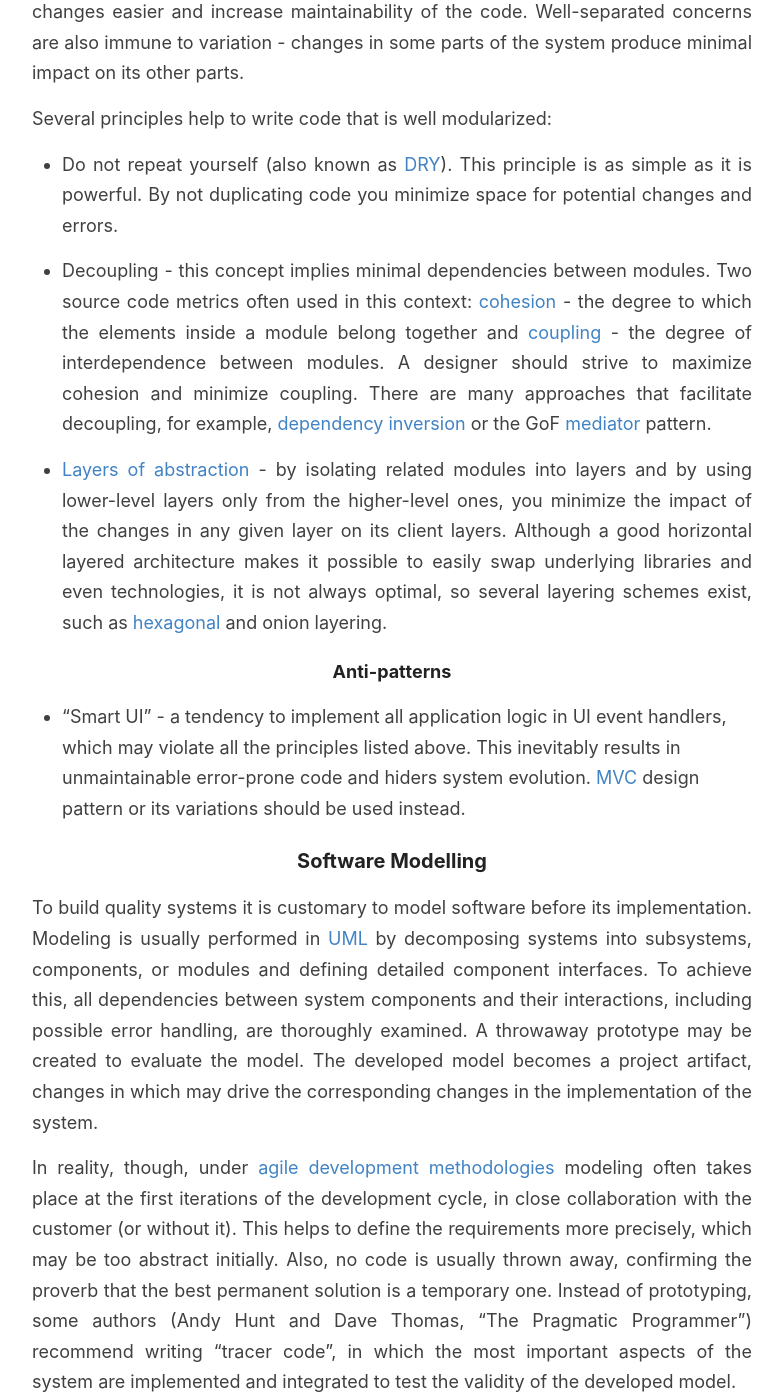
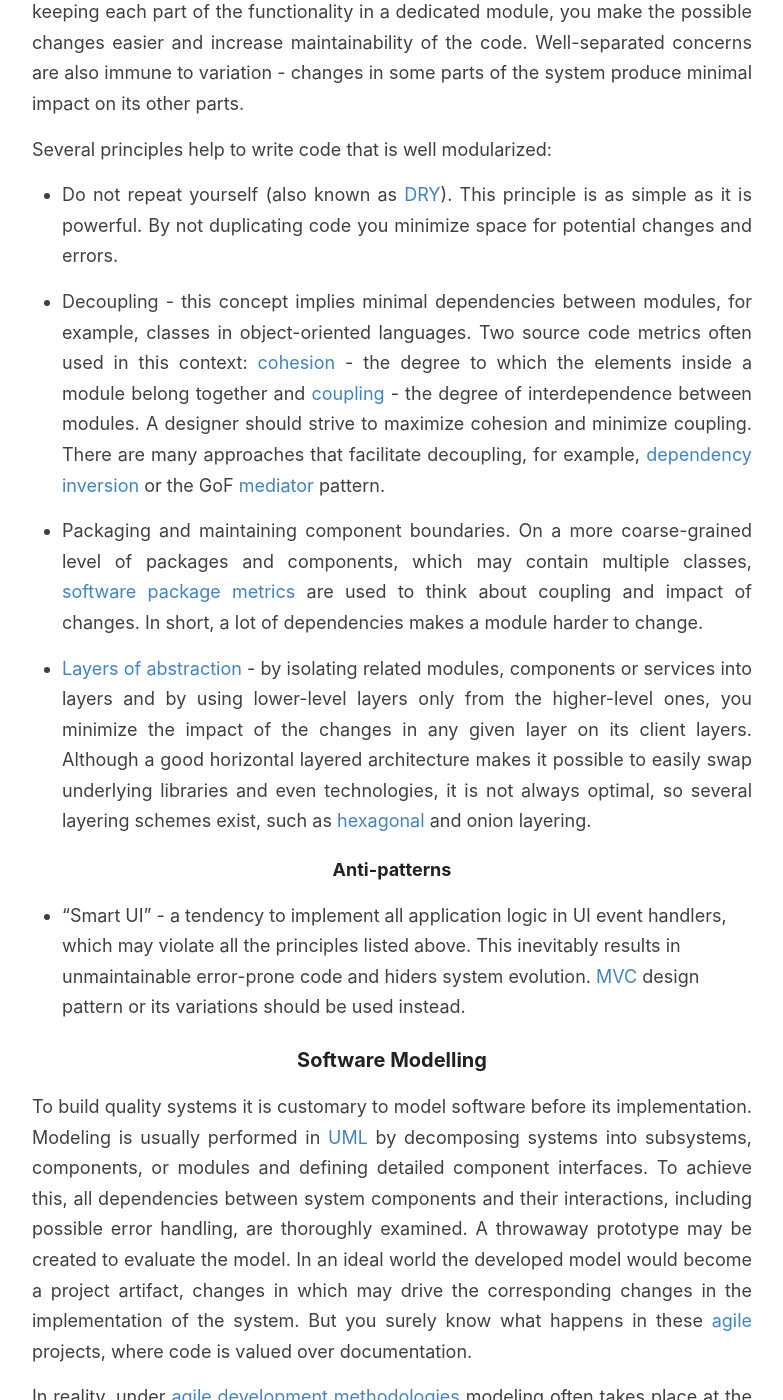
Before and after one commit to GChristensen/posts, a Jekyll site: the page built from _posts/2021-07-07-how-to-design-software-systems-qmark.md, in a window 1280 px wide and 1400 px high, scrolled down 1277 px. Shown: the whole window, without its empty margins (248-1031 px from the left). Built offline with Jekyll 4.4.1, drawn with Linux system fonts in a browser that asks for light colours; some of the changed text lies outside the part shown.

Commit message:
post edit

```diff
--- a/_posts/2021-07-07-how-to-design-software-systems-qmark.md
+++ b/_posts/2021-07-07-how-to-design-software-systems-qmark.md
@@ -4,17 +4,17 @@
 categories: [Software, Systems, Design]
 ---
 
-This topic implies many underlying aspects, for example, the proper user experience or
-subtle intricacies of project management. But if you are asking yourself more mundane questions, such as:
+This topic implies many underlying aspects. For example, it may be concerned with the quality of user experience or
+subtle intricacies of project management. If you are asking yourself more mundane questions, such as:
 "How should I partition these classes?" or "How to implement API of the business layer?" this post is for you.
 We begin with well-known basic concepts that you may have encountered elsewhere, but not suspected that they are all
 parts of the larger picture, and finish with rarely-read graduate-level literature. Maybe at the end you will find
 your own answer to the question - how to design software systems?
 
-Essentially, software engineering is the art of creating abstractions. Quality and elaboration of the used
-abstractions separate failed systems from successfully designed ones, which code is comprehensible, maintainable and has
-a minimum amount of defects. So, how to design quality abstractions, you may ask? We can approach this question from
-the several following perspectives:
+Software engineering, in its essence, is the art of creating abstractions. Quality and elaboration of the used
+abstractions separate failed software systems from successfully designed ones. They have well comprehensible code, they
+are maintainable, evolvable and have a minimum amount of defects. So, how to design quality abstractions, you may ask?
+We can approach this question from the several following perspectives:
 
 * Separation of concerns.
 * Software modeling.
@@ -45,18 +45,24 @@
 * Do not repeat yourself (also known as [DRY](https://en.wikipedia.org/wiki/Don%27t_repeat_yourself)). This principle is
   as simple as it is powerful. By not duplicating code you minimize space for potential changes and errors.
 
-* Decoupling - this concept implies minimal dependencies between modules. Two source code metrics often used in
-  this context: [cohesion](https://en.wikipedia.org/wiki/Cohesion_(computer_science)) - the degree to which the elements
+* Decoupling - this concept implies minimal dependencies between modules, for example, classes in object-oriented
+  languages. Two source code metrics often used in this
+  context: [cohesion](https://en.wikipedia.org/wiki/Cohesion_(computer_science)) - the degree to which the elements
   inside a module belong together and [coupling](https://en.wikipedia.org/wiki/Coupling_(computer_programming)) - the
-  degree of interdependence between modules. A designer should strive to maximize cohesion and minimize coupling.
-  There are many approaches that facilitate decoupling, for example, [dependency inversion](https://en.wikipedia.org/wiki/Dependency_inversion_principle)
+  degree of interdependence between modules. A designer should strive to maximize cohesion and minimize coupling. There
+  are many approaches that facilitate decoupling, for
+  example, [dependency inversion](https://en.wikipedia.org/wiki/Dependency_inversion_principle)
   or the GoF [mediator](https://en.wikipedia.org/wiki/Mediator_pattern) pattern.
 
-* [Layers of abstraction](https://en.wikipedia.org/wiki/Abstraction_layer) - by isolating related modules into layers
-  and by using lower-level layers only from the higher-level ones, you minimize the impact of the changes in any given layer
-  on its client layers. Although a good horizontal layered architecture makes it possible to easily swap underlying
-  libraries and even technologies, it is not always optimal, so several layering schemes exist, such
-  as [hexagonal](https://en.wikipedia.org/wiki/Hexagonal_architecture_(software)) and onion layering.
+* Packaging and maintaining component boundaries. On a more coarse-grained level of packages and components, which may
+  contain multiple classes, [software package metrics](https://en.wikipedia.org/wiki/Software_package_metrics) are used
+  to think about coupling and impact of changes. In short, a lot of dependencies makes a module harder to change.
+
+* [Layers of abstraction](https://en.wikipedia.org/wiki/Abstraction_layer) - by isolating related modules, components or
+  services into layers and by using lower-level layers only from the higher-level ones, you minimize the impact of the
+  changes in any given layer on its client layers. Although a good horizontal layered architecture makes it possible to
+  easily swap underlying libraries and even technologies, it is not always optimal, so several layering schemes exist,
+  such as [hexagonal](https://en.wikipedia.org/wiki/Hexagonal_architecture_(software)) and onion layering.
 
 #### Anti-patterns
 
@@ -69,13 +75,14 @@
 
 To build quality systems it is customary to model software before its implementation. Modeling is usually performed
 in [UML](https://en.wikipedia.org/wiki/Unified_Modeling_Language)
-by decomposing systems into subsystems, components, or modules and defining detailed component interfaces. To achieve this,
-all dependencies between system components and their interactions, including possible error handling, are thoroughly examined.
-A throwaway prototype may be created to evaluate the model.
-The developed model becomes a project artifact, changes in which may drive the corresponding changes in the implementation
-of the system.
+by decomposing systems into subsystems, components, or modules and defining detailed component interfaces. To achieve
+this, all dependencies between system components and their interactions, including possible error handling, are
+thoroughly examined. A throwaway prototype may be created to evaluate the model. In an ideal world the developed model
+would become a project artifact, changes in which may drive the corresponding changes in the implementation of the
+system. But you surely know what happens in these [agile](https://agilemanifesto.org/) projects, where code is valued
+over documentation.
 
-In reality, though, under [agile development methodologies](https://en.wikipedia.org/wiki/Agile_software_development)
+In reality, under [agile development methodologies](https://en.wikipedia.org/wiki/Agile_software_development)
 modeling often takes place at the first iterations of the development cycle, in close
 collaboration with the customer (or without it). This helps to define the requirements more precisely, which may be
 too abstract initially. Also, no code is usually thrown away, confirming the proverb that the best permanent solution
@@ -105,23 +112,22 @@
 1. Good understanding of the problem-area jargon may be really important for the building of a quality domain model.
 2. The domain code (also known as business logic or business rules) should be kept clean from other types of application
    logic to minimize the gap between the domain model and its implementation. It is because of that MVC was invented,
-   and utility logic is usually placed into a separate layer of services.
-3. Sometimes, when domain logic is dense and volatile, it is more convenient to use [rule-engines](https://en.wikipedia.org/wiki/Business_rules_engine)
-   (also known as production systems) than to implement it manually.
-4. To save Houston of problems, different units of measurement and other such value objects should be implemented as separate types
+   and non-domain utility or application logic is usually placed into a separate layer of services.
+3. To save Houston of problems, different units of measurement and other such value objects should be implemented as separate types
    to prevent meaningless arithmetic operations between them.
 
 ### Complexity Management
 
 Quality of the used abstractions is very important in managing complexity. In broad sense, complexity is characterized
-by the cognitive effort necessary to understand the program. You can differ a quality abstraction from a bad one by its
-depth (this is a technical term: John Ousterhout, "A Philosophy of Software Design"). The depth is measured by the ratio
-of elaboration of the abstraction interface to its functionality. A good abstraction has a succinct well-defined
-interface with meaningful names and covers wast functionality. The opposite is true for a bad abstraction: it has a wast
-interface with poorly named members that, possibly, just delegate functionality to an another layer. Although, sometimes
-this may be a necessary evil, such as in the GoF [adapter](https://en.wikipedia.org/wiki/Adapter_pattern) pattern. A
-good abstraction also hides unimportant details and reveals only important ones, minimizing the associated cognitive
-noise, for example, by providing reasonable defaults.
+by the cognitive effort necessary to understand the program. A quality abstraction may be distinguished from a bad one
+by its depth (this is a technical term: John Ousterhout, "A Philosophy of Software Design"). The depth is measured by
+the ratio of elaboration of the abstraction interface to its functionality. A good abstraction has a succinct
+well-defined interface with meaningful names and covers wast functionality. The opposite is true for a bad abstraction:
+it has a wast interface with poorly named members that, possibly, just delegate functionality to an another layer.
+Although, sometimes this may be a necessary evil, such as in the
+GoF [adapter](https://en.wikipedia.org/wiki/Adapter_pattern) pattern. A good abstraction also hides unimportant details
+and reveals only important ones, minimizing the associated cognitive noise, for example, by providing reasonable
+defaults.
 
 A yet another simple and powerful principle also helps to keep complexity at bay: Occam's razor (also known as
 [KISS](https://en.wikipedia.org/wiki/KISS_principle)). By not multiplying entities without necessity, you are not making
@@ -230,13 +236,14 @@
 
 ##### Aspect-Oriented Programming
 
-Something is still rotten in your kingdom, say proponents of [aspect-oriented programming](https://en.wikipedia.org/wiki/Aspect-oriented_programming).
-You have cross-cutting concerns (this is, obviously, a technical term), such as logging, that dangle from here and there,
-and pollute your code. Let's take them into a single place using [advices](https://en.wikipedia.org/wiki/Advice_(programming))
-(this is a technical term familiar to Lisp programmers), which will result in a better separation
-of concerns. Other programmers are shrugging, and consider this paradigm if not harmful, but of limited use,
-since pointcuts (this is yet another technical term, denoting places where advices are applied) do not provide
-the same granularity as the direct use of cross-cutting concerns.
+Something is still rotten in your kingdom, say proponents
+of [aspect-oriented programming](https://en.wikipedia.org/wiki/Aspect-oriented_programming). You have cross-cutting
+concerns (this is, obviously, a technical term), such as logging or transaction management, that dangle from here and
+there, and pollute your code. Let's take them into a single place using [advices](https://en.wikipedia.org/wiki/Advice_(programming))
+(this is a technical term familiar to Lisp programmers), which will result in a better separation of concerns. Other
+programmers are shrugging, and consider this paradigm if not harmful, but of limited use, since pointcuts (this is yet
+another technical term, denoting places where advices are applied) do not provide the same granularity as the direct use
+of cross-cutting concerns.
 
 ##### Metaprogramming
 
@@ -250,10 +257,9 @@
 ##### Functional Programming
 
 Although functional programming was not developed as a direct response to the problems of OOP and takes its roots in
-[category-theory](https://en.wikipedia.org/wiki/Category_theory)
-and [lambda-calculus](https://en.wikipedia.org/wiki/Lambda_calculus)
-of Alonso Church, it can successfully eliminate some OOP hurdles by severely restricting programmers at the level of
-language. For example, side effects are prohibited in most places, and looping constructs are replaced by recursion,
+[category-theory](https://en.wikipedia.org/wiki/Category_theory) and [lambda-calculus](https://en.wikipedia.org/wiki/Lambda_calculus)
+of Alonso Church, it can successfully eliminate some hurdles of OOP by severely restricting programmers at the level of
+language. For example, side effects are prohibited in the most places, and looping constructs are replaced by recursion,
 which is usually done through folding. Abstractions are built using higher-order functions and functional composition. To
 successfully use the functional approach, a programmer needs to learn how to bypass imposed restrictions (often referenced
 by the technical term "purity") by utilizing
@@ -267,13 +273,32 @@
 * [Combinators](https://en.wikipedia.org/wiki/Fixed-point_combinator)
 * [Currying](https://en.wikipedia.org/wiki/Currying)
 * [Folding](https://en.wikipedia.org/wiki/Fold_(higher-order_function))
+* [Monoids](https://en.wikipedia.org/wiki/Monoid_(category_theory))
 * [Monads](https://en.wikipedia.org/wiki/Monad_(functional_programming))
+* [Functors](https://en.wikipedia.org/wiki/Functor_(functional_programming))
+* ...
 
 If you already have an extensive OOP experience, the only way to master FP is to use only (and only) languages that
 enforce purity, such as [Haskell](https://en.wikipedia.org/wiki/Haskell_(programming_language))
 or [ML](https://en.wikipedia.org/wiki/ML_(programming_language)) family of languages. But because the ability of the pure FP to
 reduce cognitive effort is questionable for any real-world application, OOP programmers often consider it harmful,
 probably, not without a reason. In moderate amounts, though, it can produce truly elegant solutions.
+
+You may try to convince yourself in this by trying the following steps exactly in the order listed (the list may be a little opinionated):
+
+* Read "The Joy of Kotlin" by Pierre-Yves Saumont, which thoroughly describes the basics of functional programming and
+does a tremendous job to demonstrate how ugly it may look being practiced with an imperative programming language.
+
+* Read "Functional Programming in Scala" by Paul Chiusano and Runar Bjarnason, which tries to teach more advanced
+functional patterns and shows how an ambiguous unintuitive syntax of a hybrid programming language may obscure
+clear enough concepts.
+
+* Read "Real World Haskell" by Bryan O'Sullivan, Don Stewart, and John Goerzen, which tells how it is painful and futile
+to build something more complex than "Hello World" in a purely functional way without industry-grade tooling and frameworks.
+In this sense the book lost absolutely nothing for almost 15 years of its existence.
+
+* If you are still struggling, read [Professor Frisby's Mostly Adequate Guide to Functional Programming](https://github.com/MostlyAdequate/mostly-adequate-guide)
+which demonstrates how to do things in a purely functional way in JavaScript.
 
 ##### Contract Programming
 
@@ -298,7 +323,7 @@
 (or a subscriber/publisher framework which utilizes a message queue that is called a reactive event stream), while
 showing beautiful ads to the user in full-HD and 60 FPS, until the results are obtained. Unfortunately, if your business
 is ad-based, this approach may harm it, since parallelized set of tasks usually executes faster than the same set of
-sequential ones, so there may be places where it considered harmful.
+sequential ones, so there may be places where it considered harmful (in reality, of course, of unnecessary bloat).
 
 ##### Domain-Specific Languages
 
@@ -353,7 +378,8 @@
   Abstract factories are usually used to create instances of such volatile objects.
 
 All these principles are described in more detail in the book
-"Clean Architecture: A Craftsman's Guide to Software Structure and Design" by Robert C. Martin.
+"Clean Architecture: A Craftsman's Guide to Software Structure and Design" by Robert C. Martin. The name may be misleading,
+because this is a book not about architecture, but about tidiness.
 
 #### GRASP Principles
 
@@ -440,6 +466,16 @@
   with components assigned to hardware nodes.
 * Non-functional requirements view - evaluates non-functional architecture properties such as performance or resilience.
 
+In narrowest sense, software architecture is the art of maintaining dependencies and boundaries between system components
+to keep system testable, maintainable and evolvable. To do this you need to learn a set of *architectural patterns*, described,
+for example, in the books: "Java Application Architecture" by Kirk Knoernschild, or now mostly obsolete
+"Patterns of Enterprise Application Architecture" by Martin Fowler.
+
+In the broader sense, software architecture is an engineering discipline which is concerned with keeping the system in
+accordance with various criteria and limits (mostly non-functional). To master it you need to learn a set of *architectural
+styles*, which are described in the books: "Fundamentals of Software Architecture" by Mark Richards, Neal Ford, or
+[AOSA](https://aosabook.org/en/index.html).
+
 Design on this level generally requires a level of knowledge in technology, soft skills, and modeling that differs
 from the skills of a regular software developer. Although, there is an [alternative](https://blog.pragmaticengineer.com/software-architecture-is-overrated/)
 point of view.
@@ -496,7 +532,7 @@
 #### Architectural Patterns
 
 The domain of software architecture has its own repository of patterns which is discussed in the
-"Pattern-Oriented Software Architecture" book series.
+"Pattern-Oriented Software Architecture" book series or "Architectural Patterns" by Pethuru Raj, Anupama Raman, and Harihara Subramanian.
 
 #### Anti-Patterns
 
```
Also changed, not shown: other parts of _posts/2021-07-07-how-to-design-software-systems-qmark.md (+1 -2 lines).
